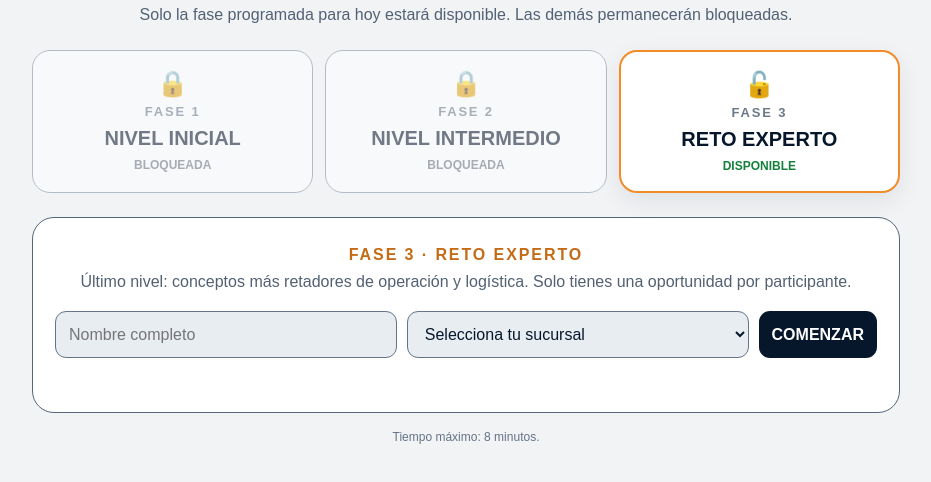
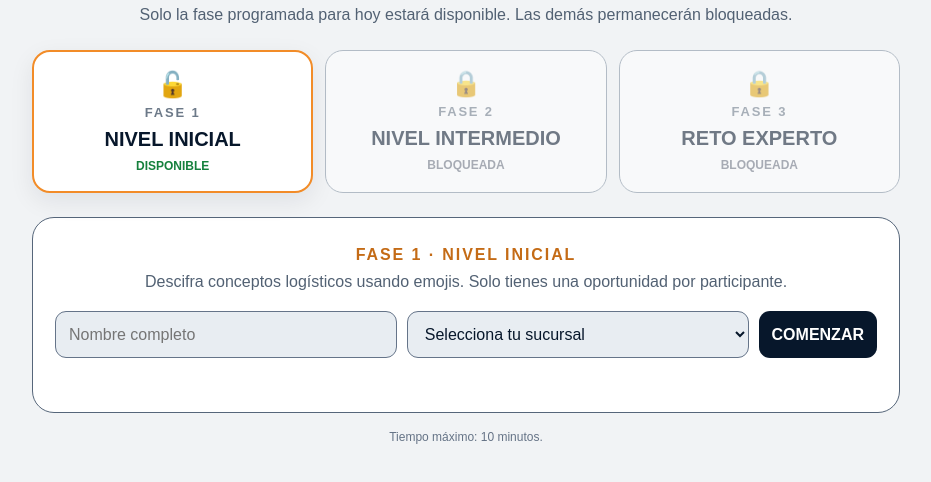
Before and after one commit to marketing05-code/ADIVINA-LA-PALABRA, a plain HTML site: page index.html in a window 1280 px wide. Shown: the part 158-640 px from the top of the page, without its empty margins (174-1105 px from the left). Drawn offline with Linux system fonts and the light colour scheme.

Commit message:
Update index.html

```diff
--- a/index.html
+++ b/index.html
@@ -120,7 +120,7 @@ button.primary{background:#07172b;color:#fff}
    2 = FASE 2
    3 = FASE 3
    ============================================================ */
-const FASE_ACTIVA = 3;
+const FASE_ACTIVA = 1;
 
 const SHEET_URL = "https://script.google.com/macros/s/AKfycbw_-mPjVf7ZcCzHfAKCb-qQ_TJZzqtD8OxEkiRgRrHaxTR1CIRLsk8-Mikkt-kYkGIV/exec";
 
```
